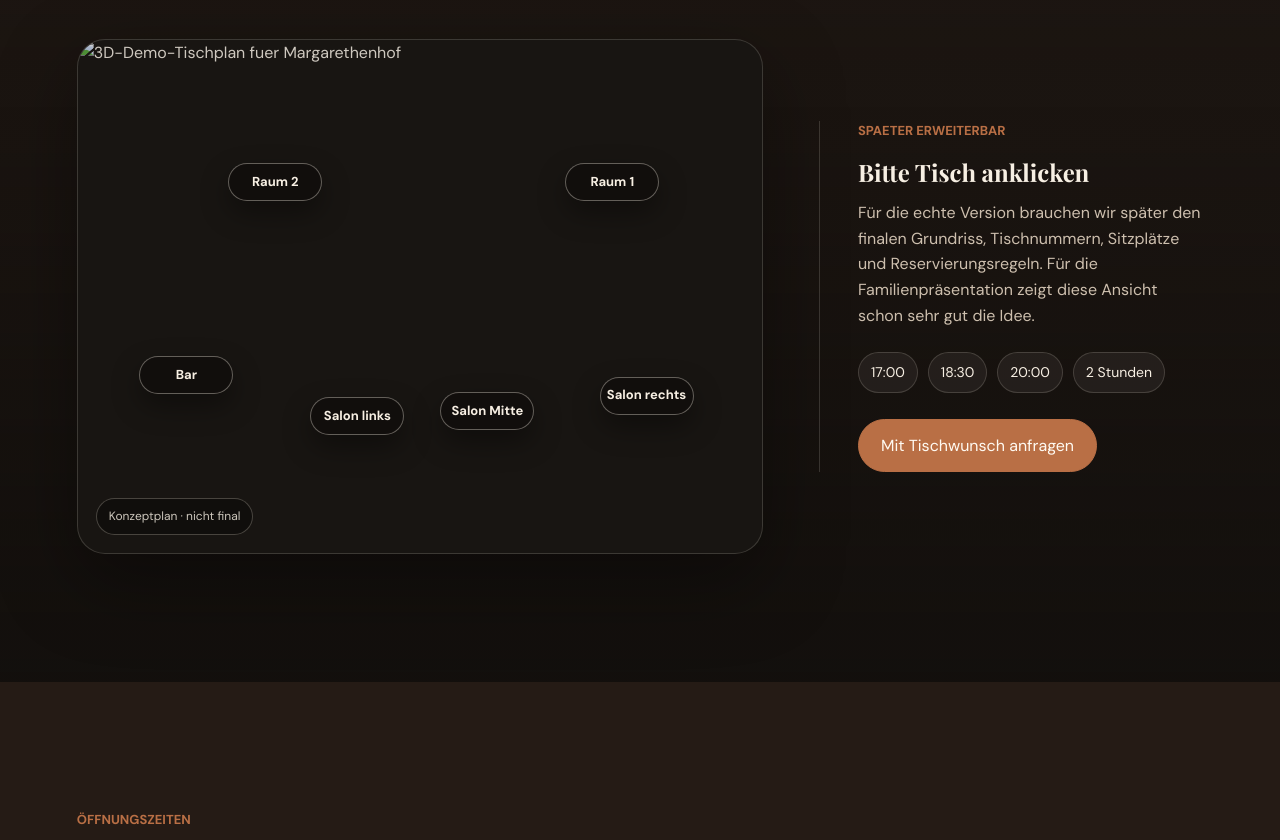
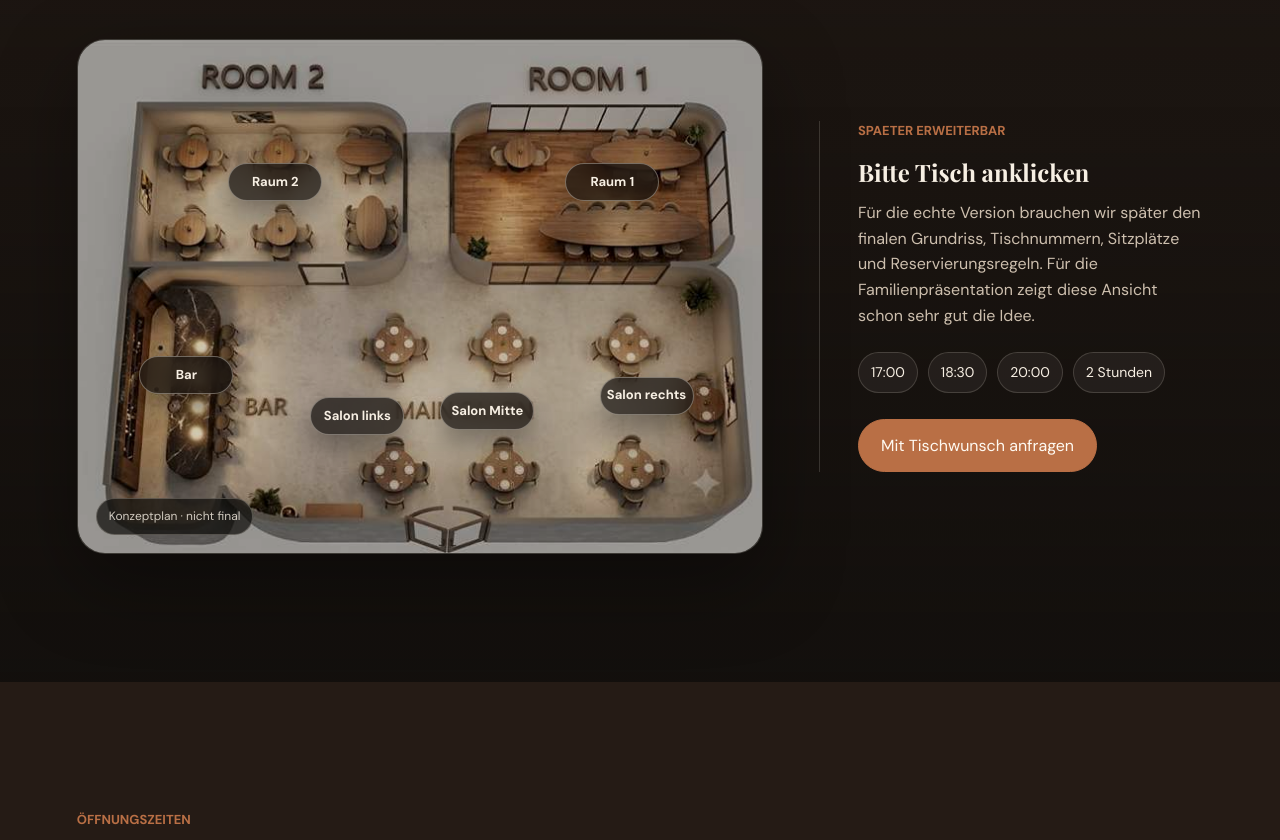
Before and after one commit to nimacpa/margarethenhof-demo, a plain HTML site: page index.html in a window 1280 px wide. Shown: the part 2741-3581 px from the top of the page. Drawn offline with nearby package versions, Linux system fonts and the light colour scheme.

Commit message:
Fix floor map image path

```diff
--- a/index.html
+++ b/index.html
@@ -118,7 +118,7 @@
         </div>
         <div class="table-demo reveal">
           <div class="floor-map" data-table-map aria-label="Demo-Tischplan">
-            <img src="assets/images/floor-map-web.jpg" alt="3D-Demo-Tischplan fuer Margarethenhof" />
+            <img src="floor-map-web.jpg" alt="3D-Demo-Tischplan fuer Margarethenhof" />
             <button class="table-hotspot room-two" type="button" data-table="Raum 2 · ruhiger Bereich">Raum 2</button>
             <button class="table-hotspot room-one" type="button" data-table="Raum 1 · Gruppenbereich">Raum 1</button>
             <button class="table-hotspot bar-area" type="button" data-table="Barbereich">Bar</button>
```
